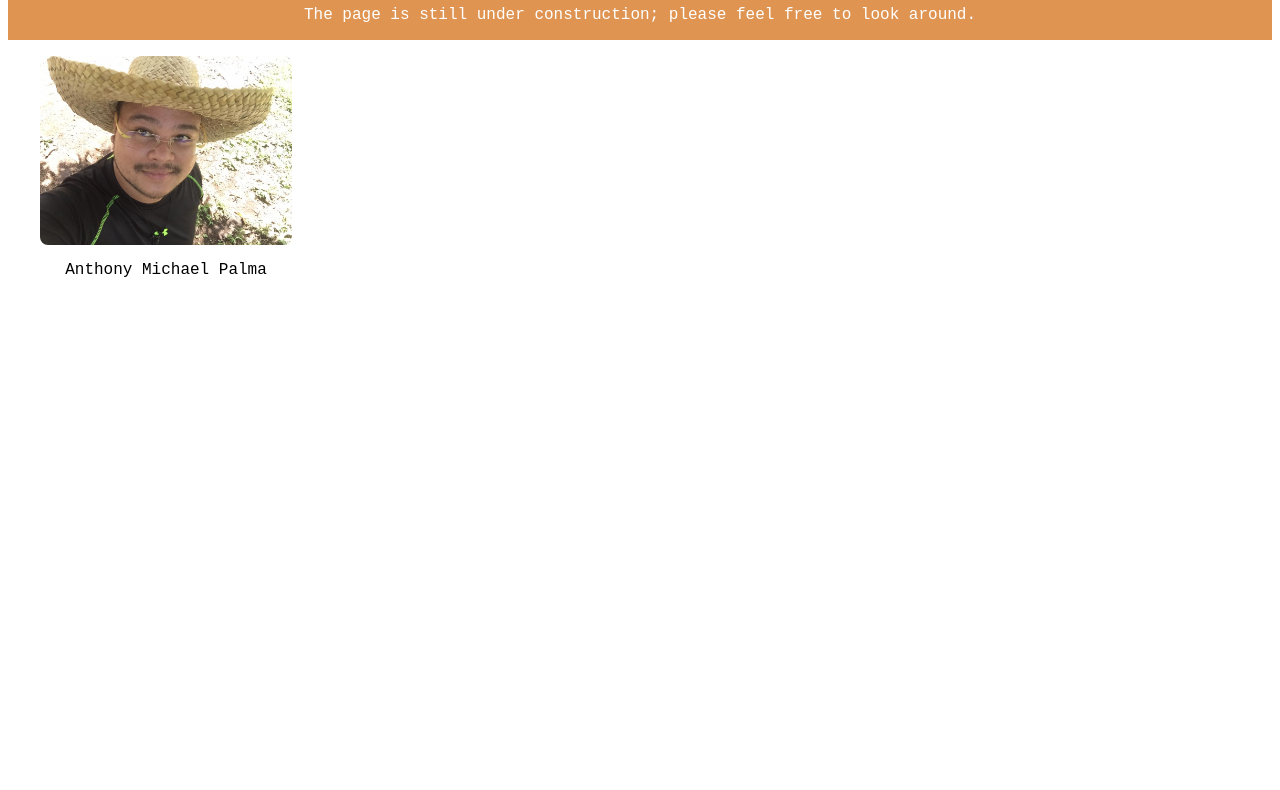
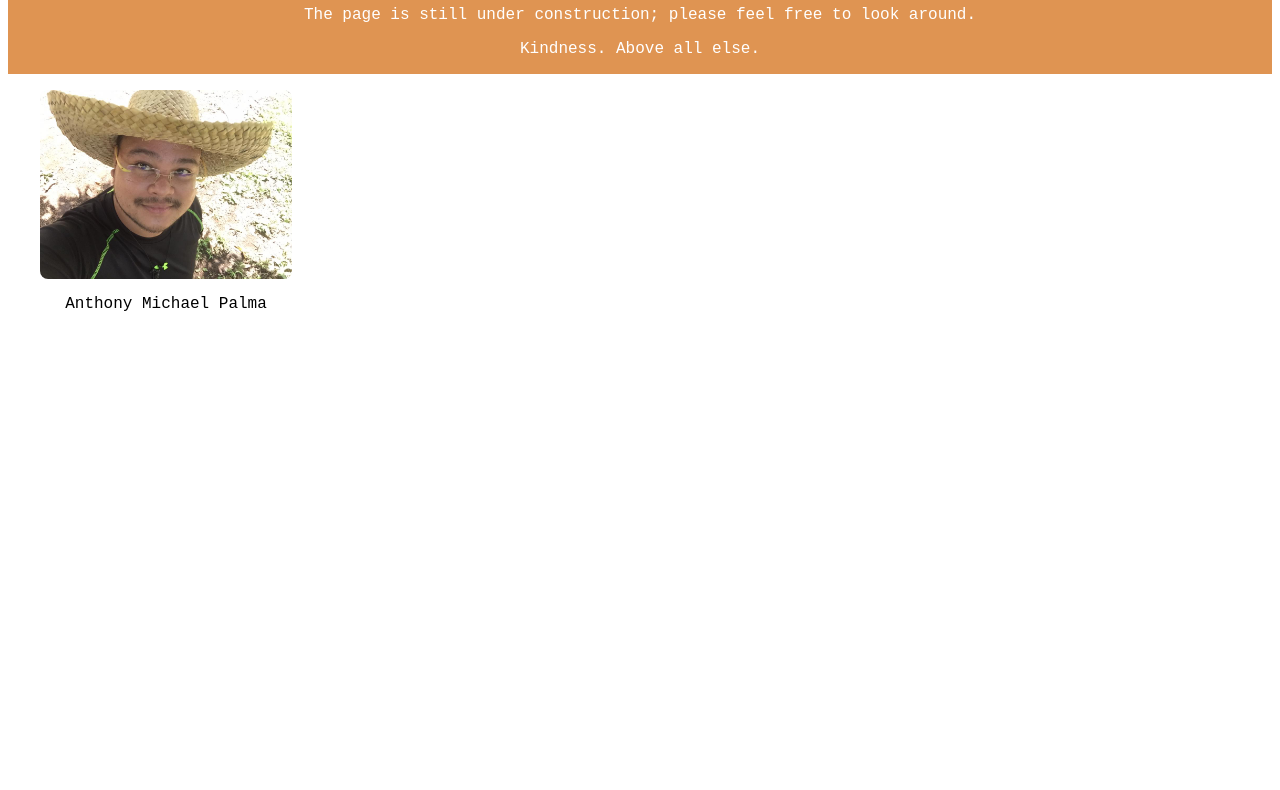
Before and after one commit to amichaelpalma/amichaelpalma.github.io, a plain HTML site: page construction/index.html in a window 1280 px wide. Shown: the part 82-872 px from the top of the page. Drawn offline with Linux system fonts and the light colour scheme.

Commit message:
Improve profile-picture CSS and add description

```diff
--- a/construction/index.html
+++ b/construction/index.html
@@ -14,6 +14,7 @@
     <div class="header">
       <h1>Welcome!</h1>
       <p>The page is still under construction; please feel free to look around.</p>
+      <p>Kindness. Above all else.</p>
     </div>
 
     <div class="sidebar">
```
